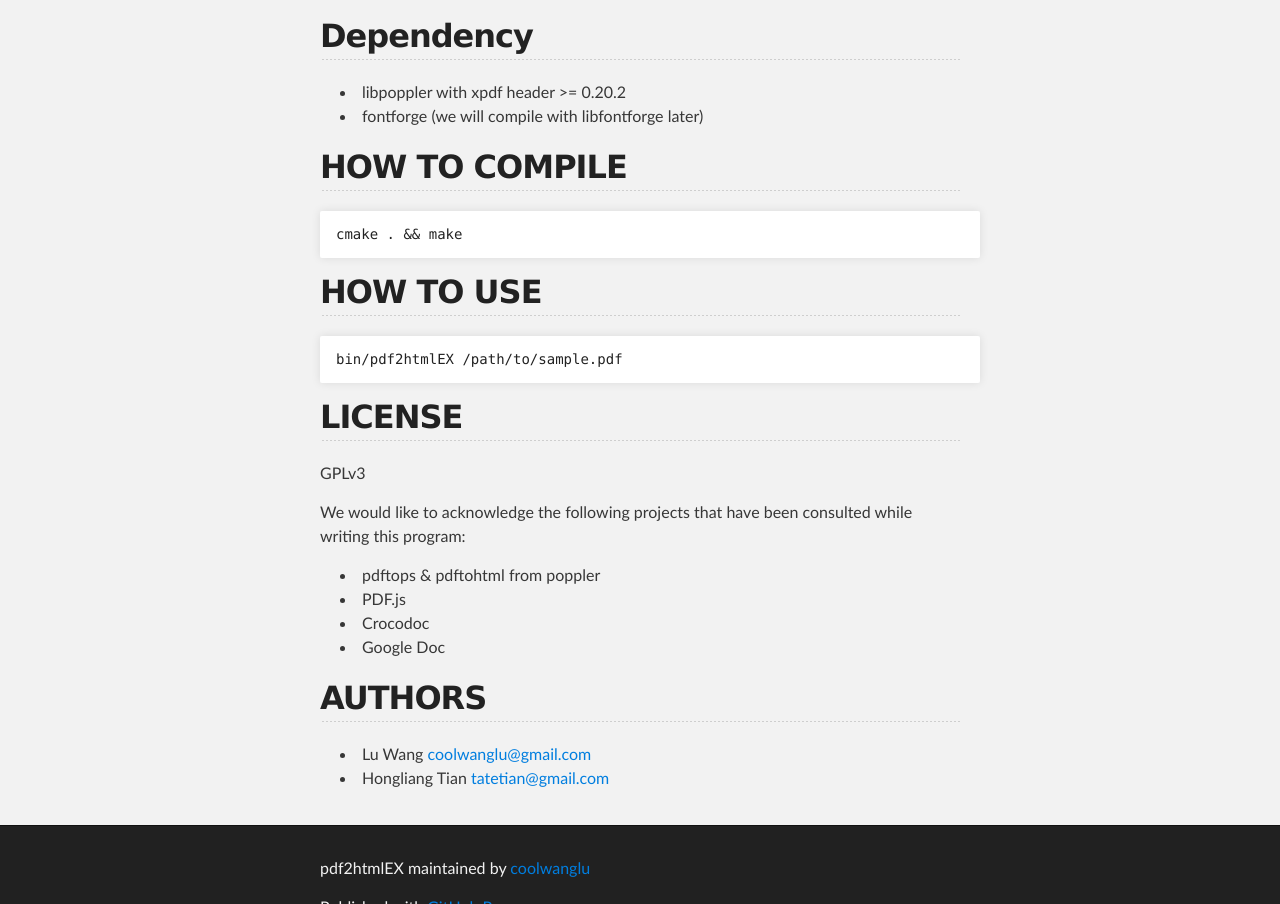
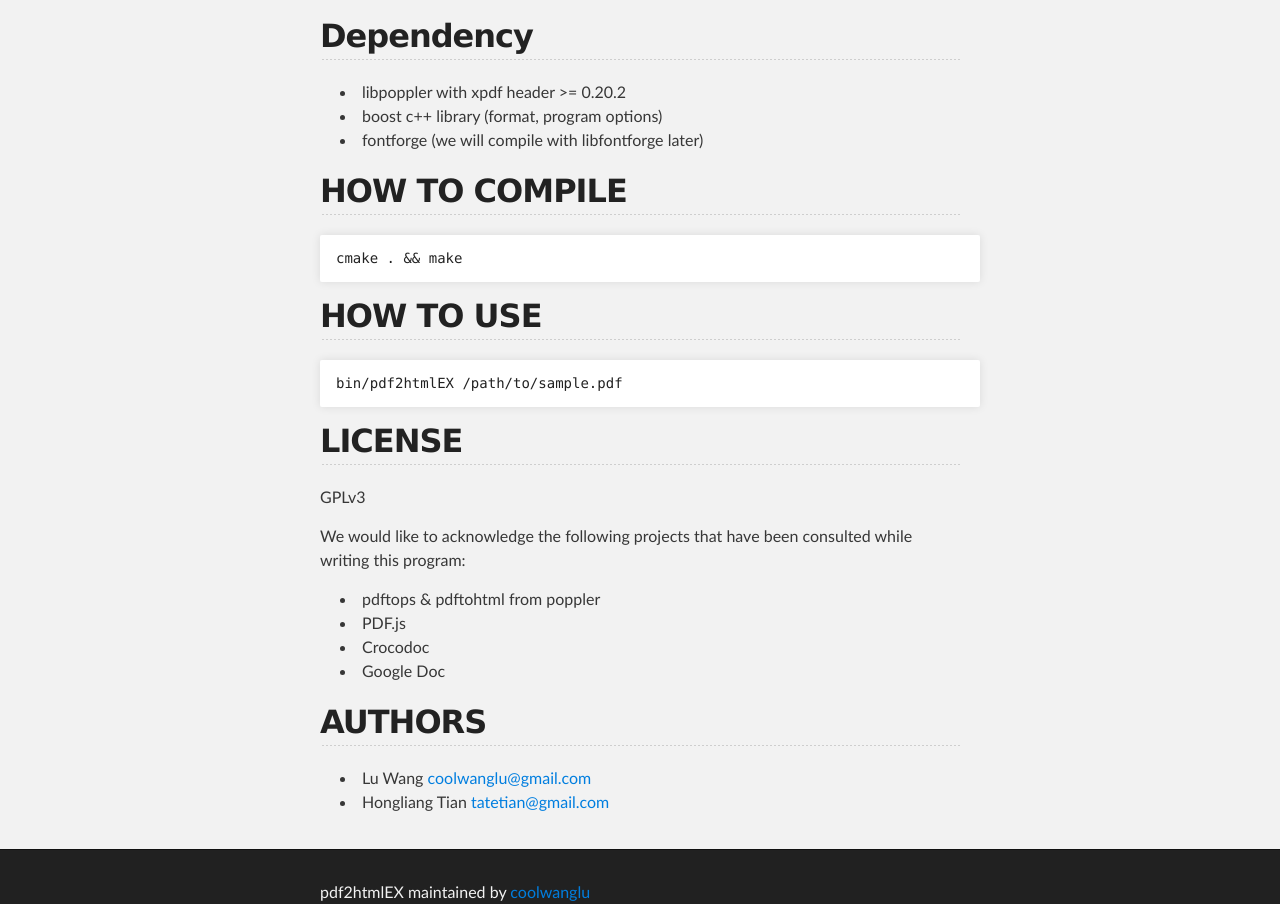
Before and after one commit to coolwanglu/pdf2htmlEX, a plain HTML site: page index.html in a window 1280 px wide. Shown: the part 981-1885 px from the top of the page. Drawn offline with Linux system fonts and the light colour scheme.

Commit message:
update index.html

```diff
--- a/index.html
+++ b/index.html
@@ -65,6 +65,7 @@ while keeping optimized for Web display.</p>
 
 <ul>
 <li>libpoppler with xpdf header &gt;= 0.20.2</li>
+<li>boost c++ library (format, program options)</li>
 <li>fontforge (we will compile with libfontforge later)</li>
 </ul><h2>HOW TO COMPILE</h2>
 
```
